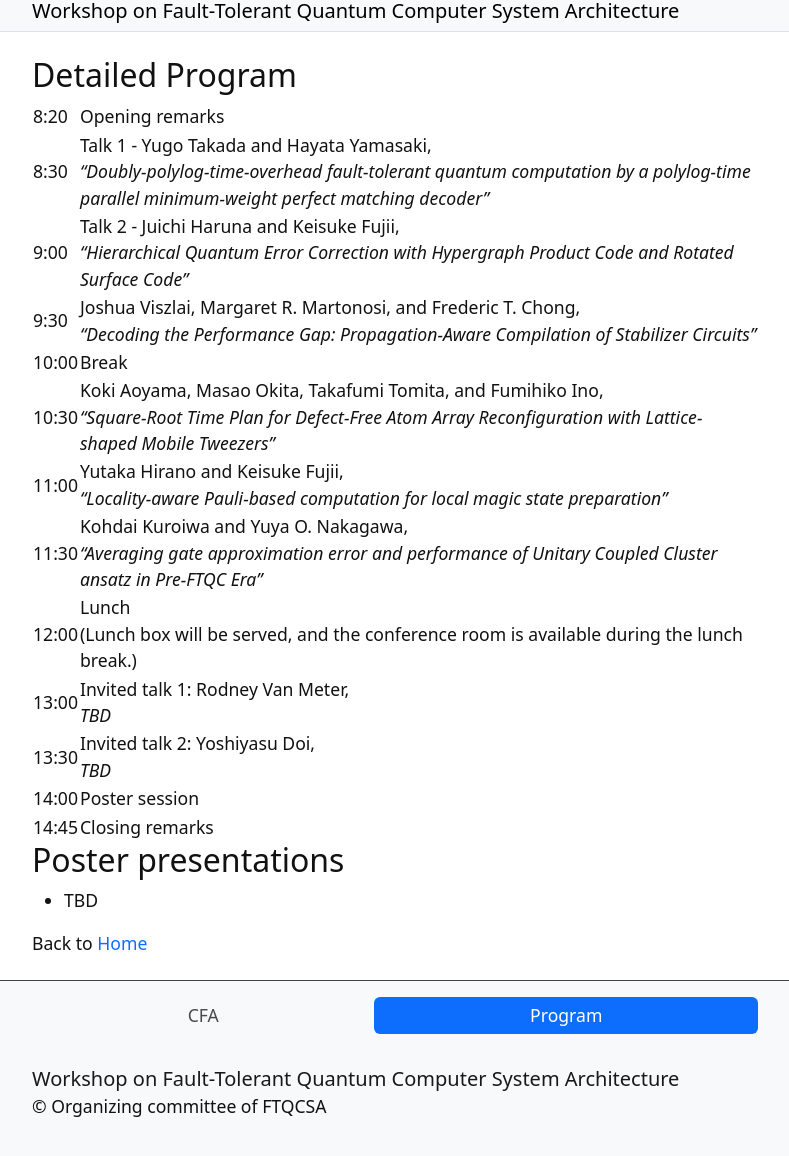
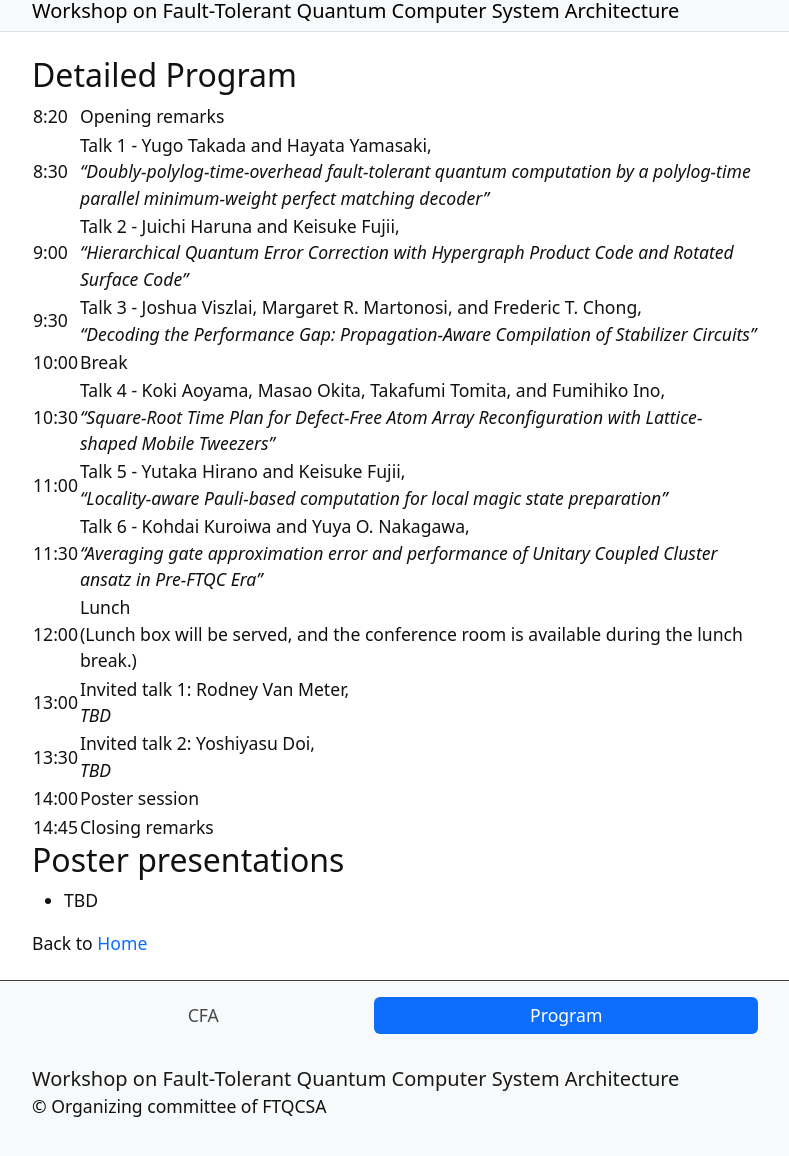
Before and after one commit to ftqcsa/ftqcsa.github.io, a Jekyll site: the page built from content/1-program.md, in a window 1280 px wide, cut to the strip 121-1304 px from the top of the page. Shown: the top 1156 px of the strip, without its empty margins (245-1034 px from the left). Built offline with Jekyll 4.4.1, drawn with Linux system fonts in a browser that asks for light colours.

Commit message:
Update 1-program.md

```diff
--- a/content/1-program.md
+++ b/content/1-program.md
@@ -25,11 +25,11 @@ topics: Program, 2025
 |  8:20 | Opening remarks |
 |  8:30 | Talk 1 - Yugo Takada and Hayata Yamasaki,<br>_"Doubly-polylog-time-overhead fault-tolerant quantum computation by a polylog-time parallel minimum-weight perfect matching decoder"_ |
 |  9:00 | Talk 2 - Juichi Haruna and Keisuke Fujii,<br>_"Hierarchical Quantum Error Correction with Hypergraph Product Code and Rotated Surface Code"_ |
-|  9:30 | Joshua Viszlai, Margaret R. Martonosi, and Frederic T. Chong,<br>_"Decoding the Performance Gap: Propagation-Aware Compilation of Stabilizer Circuits"_ |
+|  9:30 | Talk 3 - Joshua Viszlai, Margaret R. Martonosi, and Frederic T. Chong,<br>_"Decoding the Performance Gap: Propagation-Aware Compilation of Stabilizer Circuits"_ |
 | 10:00 | Break |
-| 10:30 | Koki Aoyama, Masao Okita, Takafumi Tomita, and Fumihiko Ino,<br>_"Square-Root Time Plan for Defect-Free Atom Array Reconfiguration with Lattice-shaped Mobile Tweezers"_ |
-| 11:00 | Yutaka Hirano and Keisuke Fujii,<br>_"Locality-aware Pauli-based computation for local magic state preparation"_ |
-| 11:30 | Kohdai Kuroiwa and Yuya O. Nakagawa,<br>_"Averaging gate approximation error and performance of Unitary Coupled Cluster ansatz in Pre-FTQC Era"_ |
+| 10:30 | Talk 4 - Koki Aoyama, Masao Okita, Takafumi Tomita, and Fumihiko Ino,<br>_"Square-Root Time Plan for Defect-Free Atom Array Reconfiguration with Lattice-shaped Mobile Tweezers"_ |
+| 11:00 | Talk 5 - Yutaka Hirano and Keisuke Fujii,<br>_"Locality-aware Pauli-based computation for local magic state preparation"_ |
+| 11:30 | Talk 6 - Kohdai Kuroiwa and Yuya O. Nakagawa,<br>_"Averaging gate approximation error and performance of Unitary Coupled Cluster ansatz in Pre-FTQC Era"_ |
 | 12:00 | Lunch<br>(Lunch box will be served, and the conference room is available during the lunch break.) |
 | 13:00 | Invited talk 1: Rodney Van Meter,<br>_TBD_ |
 | 13:30 | Invited talk 2: Yoshiyasu Doi,<br>_TBD_ |
```
